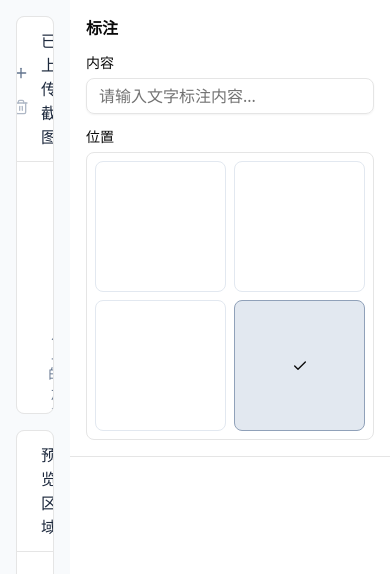
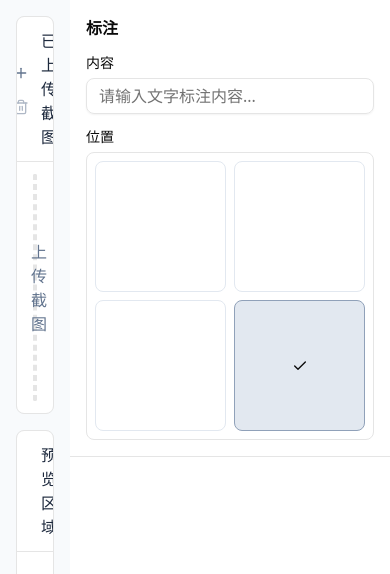
Before and after one commit to ilenceye/subtitch, a React (Vite) app: page / in a window 390 px wide. Both pictures are taken after a click on the button 21 px from the left and 107 px from the top of the page. Shown: the top 574 px of the page. Built offline with nearby package versions, Linux system fonts and the light colour scheme.

Commit message:
feat: display file pciker when no uploaded screenshot

```diff
--- a/src/App.tsx
+++ b/src/App.tsx
@@ -40,7 +40,7 @@ export default function App() {
     <ConfigProvider value={{ config, ...rest }}>
       <div className="flex h-screen">
         <main className="mx-auto h-full w-full max-w-7xl">
-          <div className="grid h-full gap-4 p-4 lg:grid-cols-2">
+          <div className="grid h-full grid-rows-2 gap-4 p-4 lg:grid-cols-2 lg:grid-rows-1">
             <EditPanel
               screenshots={screenshots}
               onScreenshotsChange={setScreenshots}
--- a/src/components/edit-panel.tsx
+++ b/src/components/edit-panel.tsx
@@ -1,4 +1,3 @@
-import { EmptyState } from "@/components/empty-state";
 import { ScreenshotList } from "@/components/screenshot-list";
 import { Button, buttonVariants } from "@/components/ui/button";
 import { Card } from "@/components/ui/card";
@@ -6,7 +5,7 @@ import { FilePicker } from "@/components/ui/file-picker";
 import { useConfigContext } from "@/context/config-provider";
 import { fromImageSrcsToScreenshots } from "@/lib/business";
 import { Screenshot } from "@/types";
-import { FileImage, Plus, Trash2 } from "lucide-react";
+import { FileImage, Plus, Trash2, UploadIcon } from "lucide-react";
 
 export function EditPanel({
   screenshots,
@@ -66,23 +65,15 @@ export function EditPanel({
             onScreenshotsChange={onScreenshotsChange}
           />
         ) : (
-          <EditPanelEmptyState />
+          <FilePicker
+            accept={["image/*"]}
+            className="flex h-full w-full cursor-pointer items-center justify-center gap-2 rounded-md border-2 border-dashed text-slate-500"
+            onUpload={handleSceenshotsUpload}
+          >
+            <UploadIcon className="size-4" /> 上传截图
+          </FilePicker>
         )}
       </Card.Body>
     </Card>
   );
 }
-
-function EditPanelEmptyState() {
-  return (
-    <EmptyState>
-      <EmptyState.Header>
-        <FileImage className="text-slate-400" />
-      </EmptyState.Header>
-      <EmptyState.Title>暂无上传屏幕截图</EmptyState.Title>
-      <EmptyState.Description>
-        点击上方的"添加屏幕截图"按钮上传字幕截图
-      </EmptyState.Description>
-    </EmptyState>
-  );
-}
```
